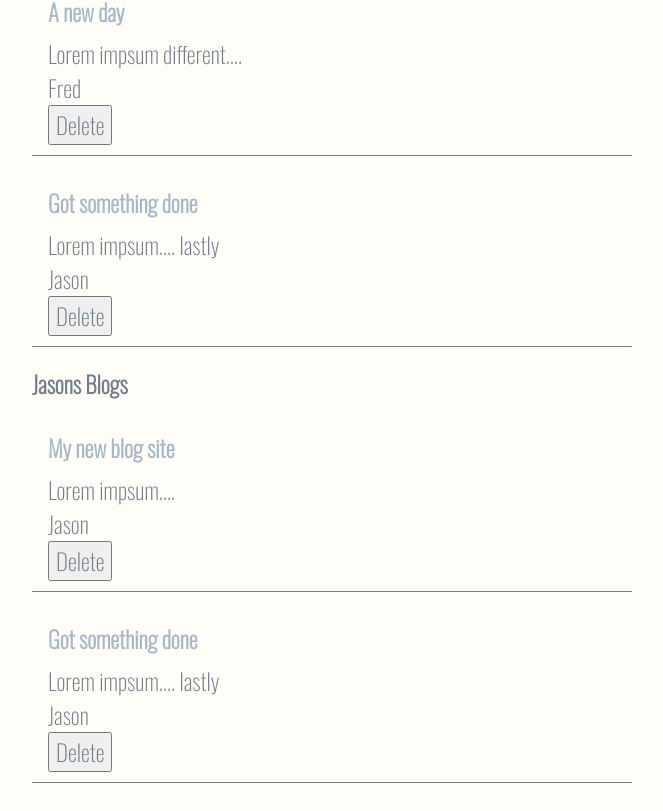
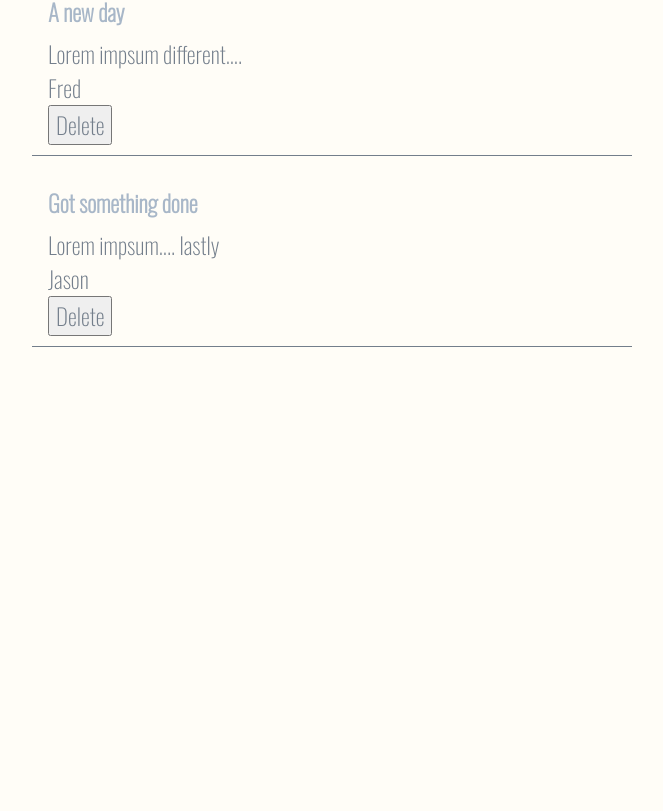
Before and after one commit to JasonHensley1989/react-blog, a React (Create React App) app: page / in a window 1280 px wide. Shown: the part 395-1206 px from the top of the page, without its empty margins (308-971 px from the left). After the commit the page ends 822 px from the top, so only its background shows below. Built offline with nearby package versions, Linux system fonts and the light colour scheme.

Commit message:
btn issues fix

```diff
--- a/src/components/Bloglist.js
+++ b/src/components/Bloglist.js
@@ -1,10 +1,6 @@
 import React from 'react';
 
-const Bloglist = ({ blogs, title }) => {
-
-  // destructured version used instead of just bringing in props, simplifies the code.
-  // const blogs = props.blogs;
-  // const title = props.title;
+const Bloglist = ({ blogs, title, handleDelete }) => {
 
   return (
     <div className="blog-list">
@@ -14,7 +10,7 @@
                     <h2>{ blog.title }</h2>
                     <p>{ blog.body }</p>
                     <p>{ blog.author}</p>
-                    <button className="delete">Delete</button>
+                    <button onClick={() => handleDelete(blog.id)}>Delete</button>
                 </div>
             ))}
     </div>
--- a/src/components/Home.js
+++ b/src/components/Home.js
@@ -9,10 +9,16 @@
         { title: 'Got something done ', body: 'Lorem impsum.... lastly', author: "Jason", id: 3 }
     ]);
 
+
+    const handleDelete = (id) => {
+        console.log("CLicked");
+        const newBlogs = blogs.filter(blog => blog.id !== id);
+        setBlogs(newBlogs);
+    }
+
     return (
         <div className='home'>
-           <Bloglist blogs={blogs} title="All Blogs"/>
-           <Bloglist blogs={blogs.filter((blog) => blog.author === "Jason")} title="Jasons Blogs"/>
+           <Bloglist blogs={blogs} title="All Blogs" handleDelete={handleDelete}/>
         </div>
   )
 }
```
